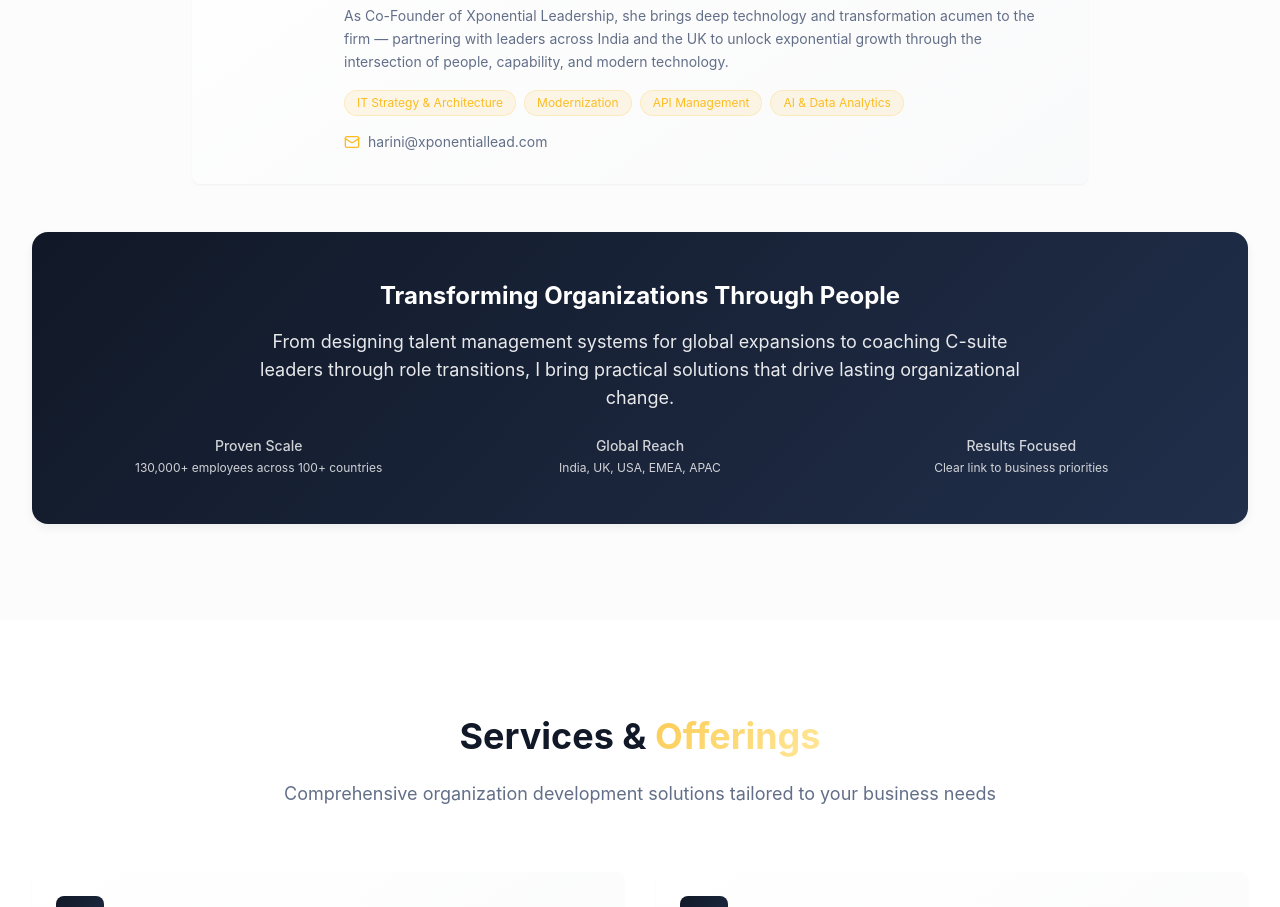
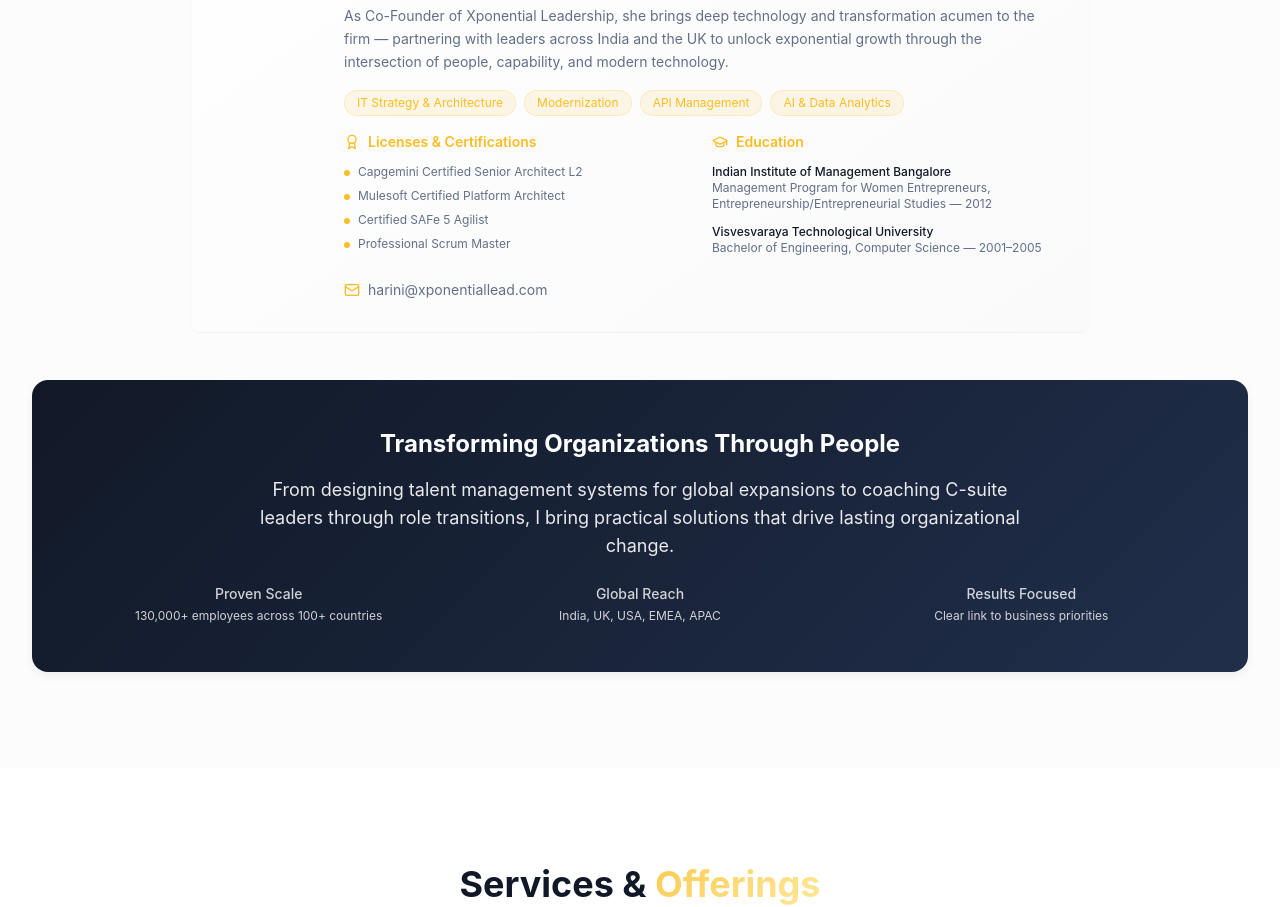
Before and after one commit to RaagTosh2007/xponentialleadership, a React (Vite) app: page / in a window 1280 px wide. Shown: the part 2060-2967 px from the top of the page. Built offline with nearby package versions, Linux system fonts and the light colour scheme.

Commit message:
Changes
Co-authored-by: RaagTosh2007 <223451305+RaagTosh2007@users.noreply.github.com>

```diff
--- a/src/components/About.tsx
+++ b/src/components/About.tsx
@@ -157,6 +157,43 @@ const About = () => {
                       </span>
                     ))}
                   </div>
+                  <div className="grid sm:grid-cols-2 gap-6 mb-6 text-left">
+                    <div>
+                      <div className="flex items-center mb-3">
+                        <Award className="h-4 w-4 text-accent mr-2" />
+                        <h5 className="font-semibold text-accent text-sm">Licenses & Certifications</h5>
+                      </div>
+                      <ul className="space-y-2">
+                        {[
+                          "Capgemini Certified Senior Architect L2",
+                          "Mulesoft Certified Platform Architect",
+                          "Certified SAFe 5 Agilist",
+                          "Professional Scrum Master",
+                        ].map((cert) => (
+                          <li key={cert} className="flex items-start text-xs text-muted-foreground">
+                            <div className="w-1.5 h-1.5 bg-accent rounded-full mt-1.5 mr-2 flex-shrink-0"></div>
+                            <span>{cert}</span>
+                          </li>
+                        ))}
+                      </ul>
+                    </div>
+                    <div>
+                      <div className="flex items-center mb-3">
+                        <GraduationCap className="h-4 w-4 text-accent mr-2" />
+                        <h5 className="font-semibold text-accent text-sm">Education</h5>
+                      </div>
+                      <ul className="space-y-3">
+                        <li className="text-xs text-muted-foreground">
+                          <div className="font-medium text-foreground">Indian Institute of Management Bangalore</div>
+                          <div>Management Program for Women Entrepreneurs, Entrepreneurship/Entrepreneurial Studies — 2012</div>
+                        </li>
+                        <li className="text-xs text-muted-foreground">
+                          <div className="font-medium text-foreground">Visvesvaraya Technological University</div>
+                          <div>Bachelor of Engineering, Computer Science — 2001–2005</div>
+                        </li>
+                      </ul>
+                    </div>
+                  </div>
                   <div className="flex items-center justify-center md:justify-start text-sm">
                     <Mail className="h-4 w-4 text-accent mr-2" />
                     <a href="mailto:harini@xponentiallead.com" className="text-muted-foreground hover:text-accent transition-colors">
```
